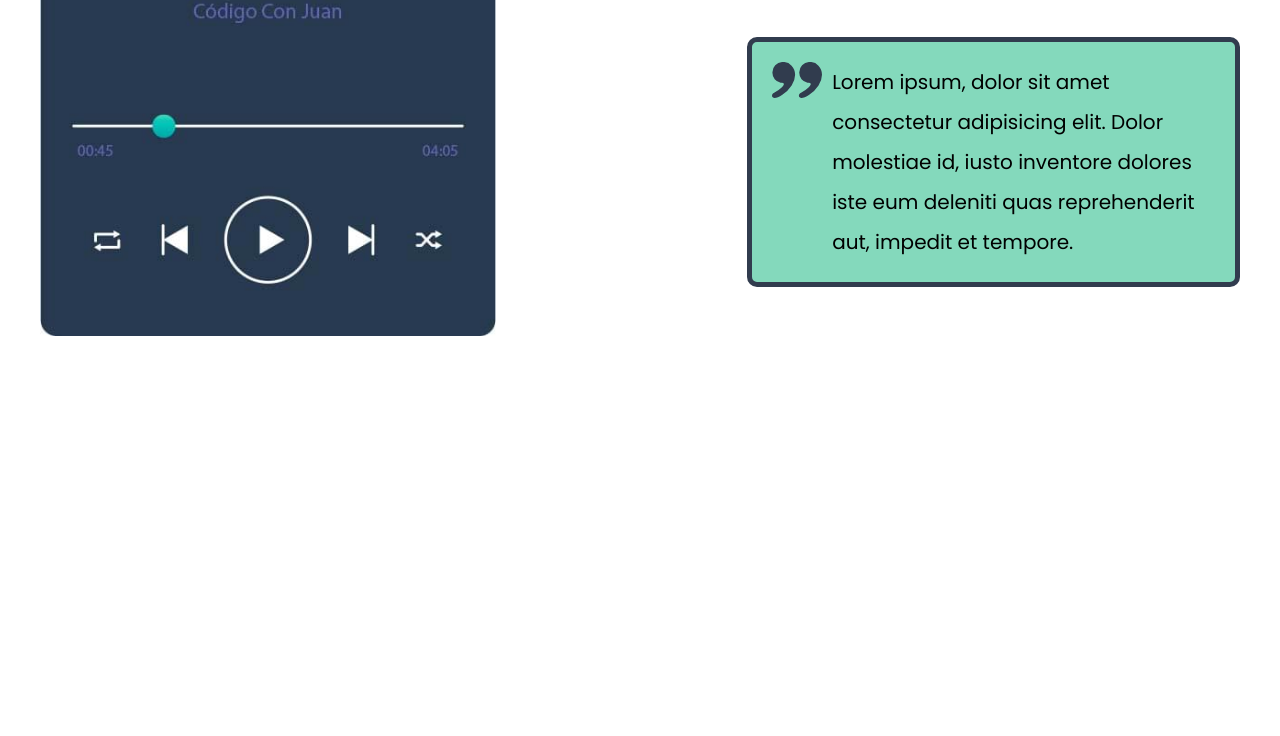
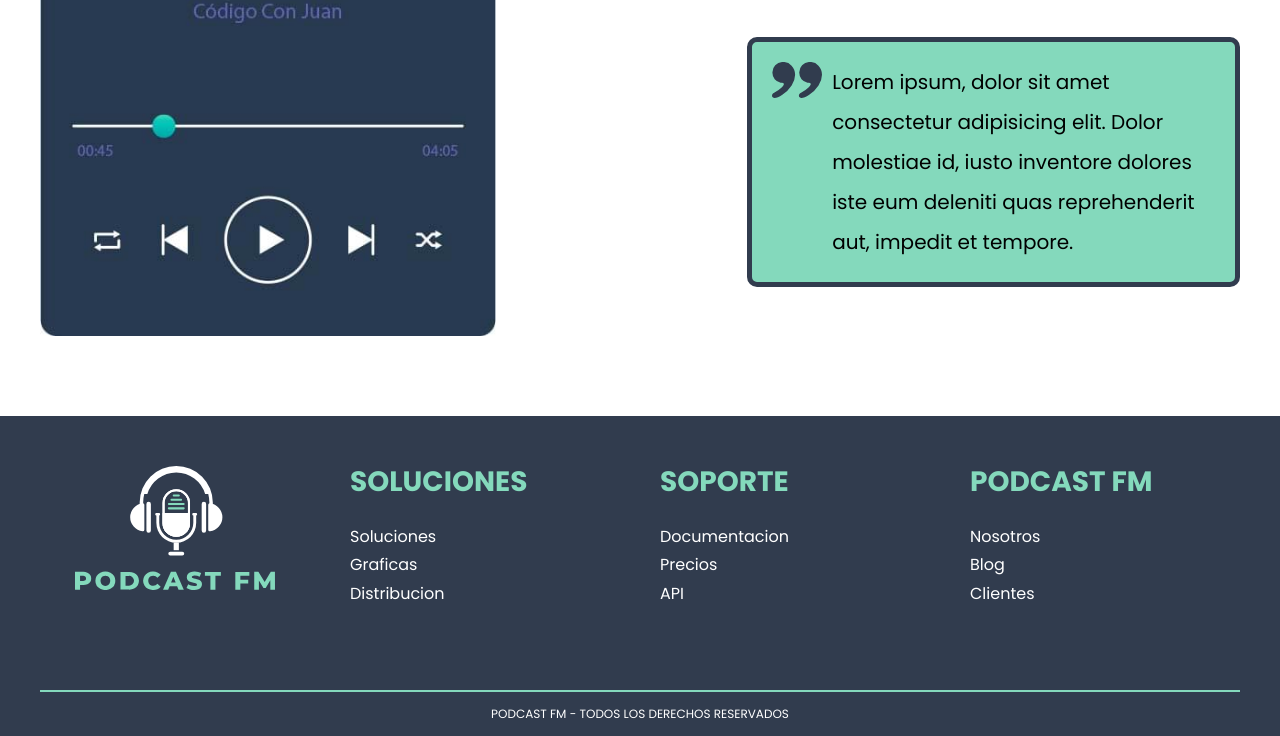
Before and after one commit to Abel9013/PodcastApp, a website: page index.html in a window 1280 px wide. Shown: the part 4768-5504 px from the top of the page. Before the commit the page ends 5184 px from the top, so only its background shows below. Drawn offline with Linux system fonts and the light colour scheme.

Commit message:
add footer and copy-right

```diff
--- a/index.html
+++ b/index.html
@@ -116,5 +116,37 @@
             </div>
         </div>
     </section>
+    <footer class="footer">
+        <div class="contenedor footer-grid">
+            <div class="footer-widget">
+                <img class="logo" src="build/img/logo.svg" alt="logo podcast fm">
+            </div>
+            <div class="footer-widget">
+                <h3>Soluciones</h3>
+                <nav>
+                    <a href="#">Soluciones</a>
+                    <a href="#">Graficas</a>
+                    <a href="#">Distribucion</a>
+                </nav>
+            </div>
+            <div class="footer-widget">
+                <h3>Soporte</h3>
+                <nav>
+                    <a href="#">Documentacion</a>
+                    <a href="#">Precios</a>
+                    <a href="#">API</a>
+                </nav>
+            </div>
+            <div class="footer-widget">
+                <h3>Podcast FM</h3>
+                <nav>
+                    <a href="#">Nosotros</a>
+                    <a href="#">Blog</a>
+                    <a href="#">Clientes</a>
+                </nav>
+            </div>
+        </div>
+        <p class="copyright">Podcast FM - Todos los derechos reservados</p>
+    </footer>
 </body>
 </html>
```
Also changed, not shown: build/css/app.css, 1 other file.
